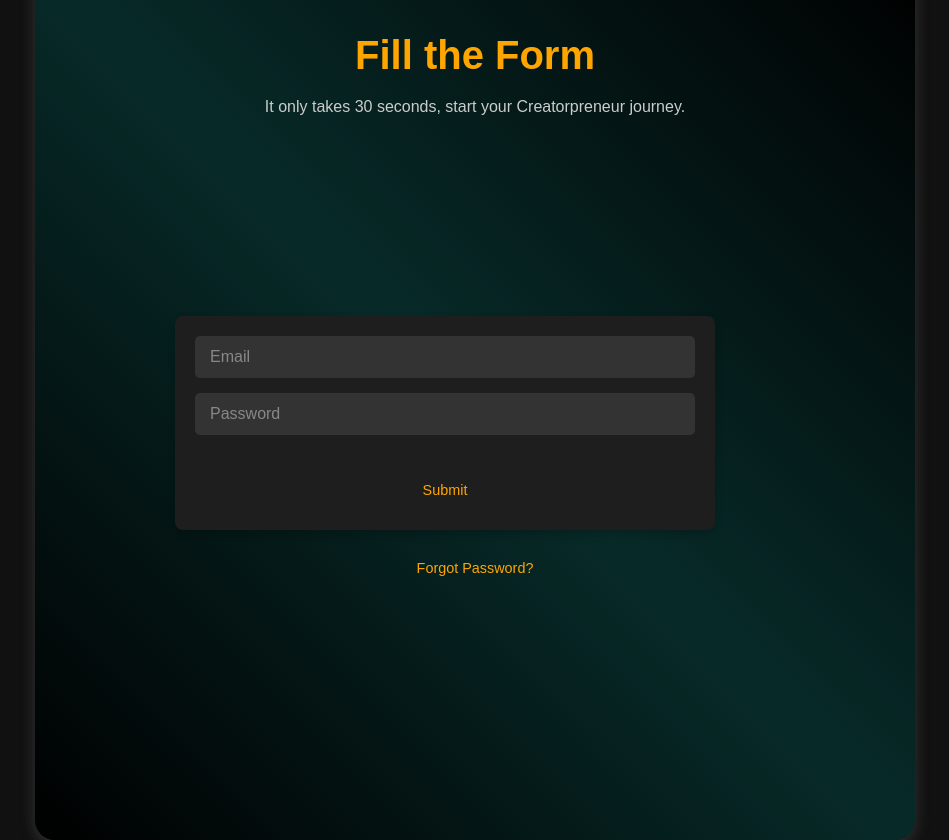
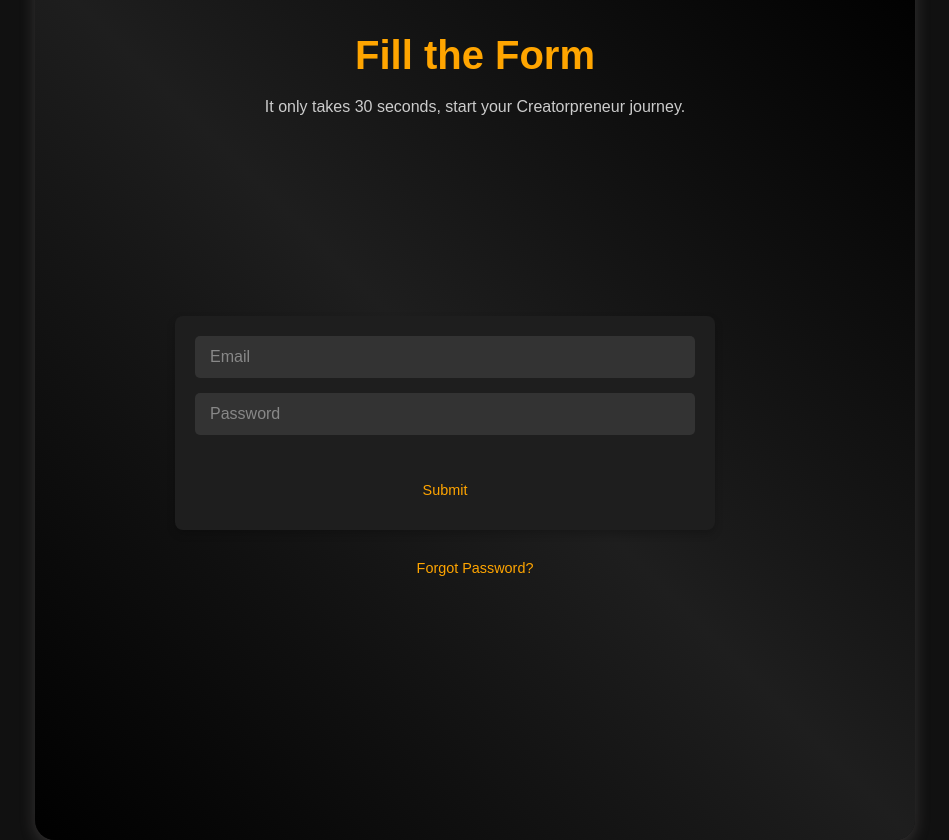
Before and after one commit to NAME-ASHWANIYADAV/fakifyfrontend, a React (Create React App) app: page /login in a window 1280 px wide. Shown: the whole page, without its empty margins (165-1114 px from the left). Built offline with nearby package versions, Linux system fonts and the light colour scheme.

Commit message:
css changes

```diff
--- a/src/styles/Login.css
+++ b/src/styles/Login.css
@@ -40,7 +40,7 @@ body {
 
   .login-box {
 
-    background: linear-gradient(45deg, black, rgba(3, 52, 49, 0.726), black);
+    background: linear-gradient(45deg, black,#1e1e1e, black);
     /* background-color: #1e1e1e; Darker background for the form */
     padding: 40px;
     border-radius: 20px;
--- a/src/styles/SignUp.css
+++ b/src/styles/SignUp.css
@@ -15,7 +15,7 @@ body {
   }
 
   .signup-box {
-    background: linear-gradient(45deg, black, rgba(3, 52, 49, 0.726), black); /* Gradient similar to login */
+    background: linear-gradient(45deg, black,#1e1e1e, black); /* Gradient similar to login */
     padding: 40px;
     border-radius: 20px;
     box-shadow: 0px 4px 15px rgba(139, 133, 133, 0.3); /* Box shadow for depth */
```
